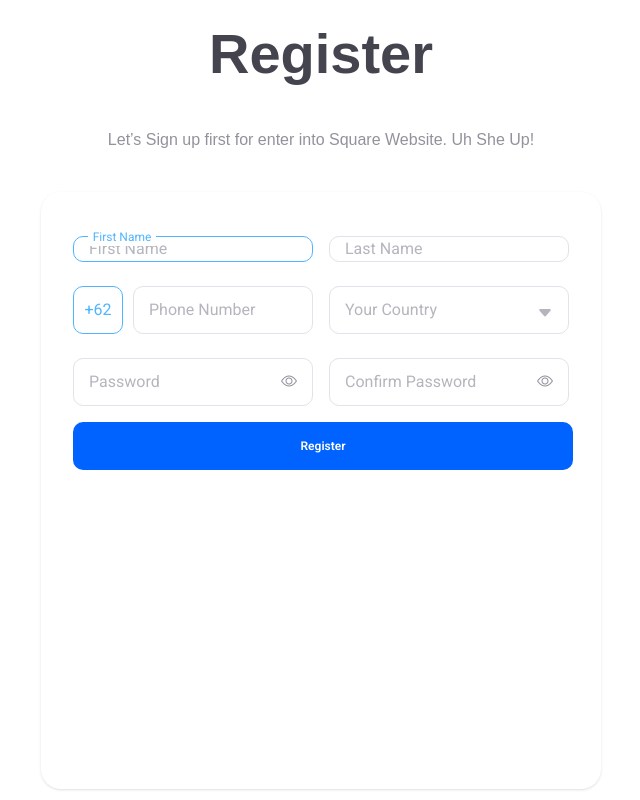
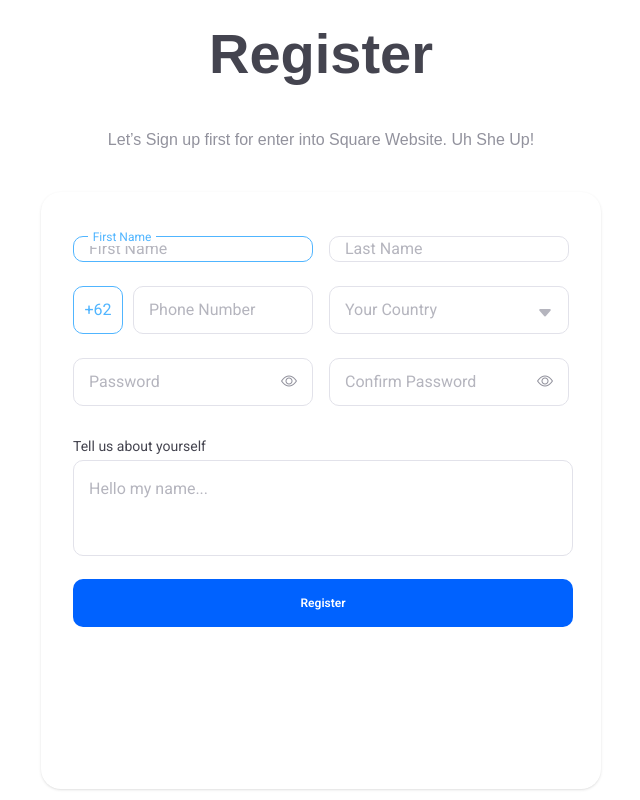
Before and after one commit to HendraSiswanto/hendra-todo, a Next.js app: page /register in a window 1280 px wide. Shown: the whole page, without its empty margins (319-959 px from the left). Built offline with nearby package versions, Linux system fonts and the light colour scheme.

Commit message:
add text area for about section

```diff
--- a/app/register/page.tsx
+++ b/app/register/page.tsx
@@ -29,11 +29,12 @@ const [showConfirmPassword, setShowConfirmPassword] = useState(false);
     console.log("Form submitted:", formdata);
   };
 
-  const handlePasswordInvisible = (field:"password"|"confirmPassword") => {
-
-   if(field === "password") {setShowPassword((prev) => !prev);}
-   else{
-    setShowConfirmPassword((prev) => !prev)}
+  const handlePasswordInvisible = (field: "password" | "confirmPassword") => {
+    if (field === "password") {
+      setShowPassword((prev) => !prev);
+    } else {
+      setShowConfirmPassword((prev) => !prev);
+    }
   };
 
   return (
@@ -138,7 +139,11 @@ const [showConfirmPassword, setShowConfirmPassword] = useState(false);
                 className="absolute right-4 "
                 onClick={() => handlePasswordInvisible("password")}
               >
-              {showPassword? <i className="bi bi-eye-slash text-[#92929D] cursor-pointer "></i> :<i className="bi bi-eye text-[#92929D] cursor-pointer"></i> }
+                {showPassword ? (
+                  <i className="bi bi-eye-slash text-[#92929D] cursor-pointer "></i>
+                ) : (
+                  <i className="bi bi-eye text-[#92929D] cursor-pointer"></i>
+                )}
               </button>
             </div>
 
@@ -157,11 +162,28 @@ const [showConfirmPassword, setShowConfirmPassword] = useState(false);
                 className="absolute right-4 "
                 onClick={() => handlePasswordInvisible("confirmPassword")}
               >
-              {showConfirmPassword? <i className="bi bi-eye-slash text-[#92929D] cursor-pointer "></i> :<i className="bi bi-eye text-[#92929D] cursor-pointer"></i> }
+                {showConfirmPassword ? (
+                  <i className="bi bi-eye-slash text-[#92929D] cursor-pointer "></i>
+                ) : (
+                  <i className="bi bi-eye text-[#92929D] cursor-pointer"></i>
+                )}
               </button>
             </div>
           </div>
 
+          <div className=" flex flex-col w-[500px] h-[127px] space-y-2 mt-[30px]">
+            <label className="text-[14px] w-[136px] h-4 text-[#44444F]">
+              Tell us about yourself
+            </label>
+            <textarea
+              name="about"
+              className="placeholder:text-[#B5B5BE] w-[500px] h-24 border border-[#E2E2EA] rounded-[10px] pt-4 p-[15px] resize-none focus:outline-none focus:ring-1 focus:ring-[#3bacfd]"
+              rows={3}
+              value={formdata.about}
+              onChange={handleChange}
+              placeholder="Hello my name..."
+            ></textarea>
+          </div>
 
           <button
             type="submit"
```
Lines whose indentation alone changed are shown as unchanged.
